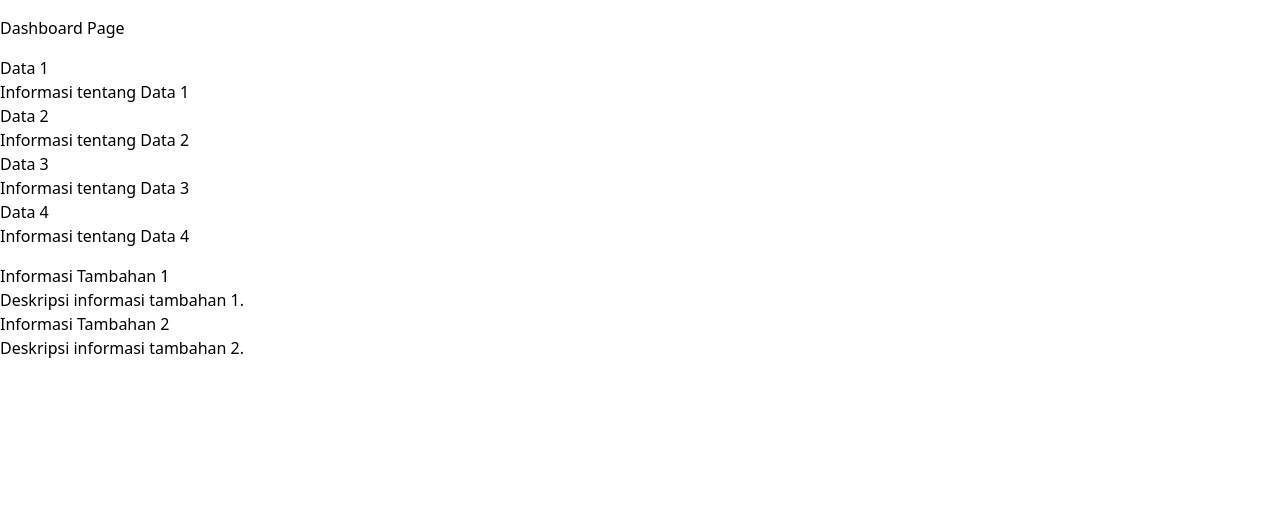
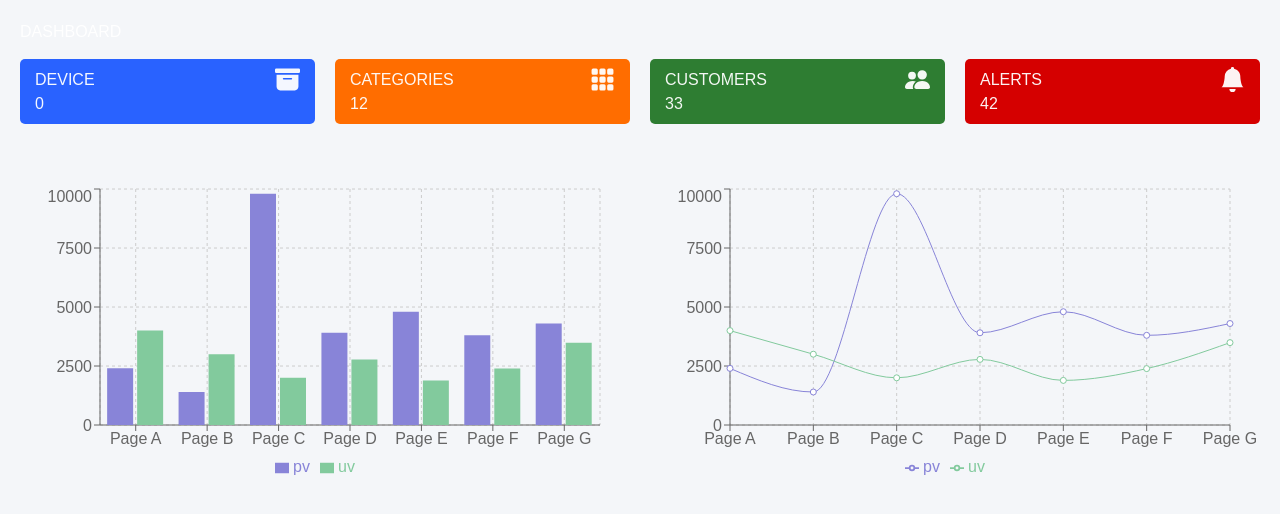
Before and after one commit to rafi-IT-tech/FrontEnd-Hetrik, a React (Vite) app: page /Dashboard in a window 1280 px wide. Shown: the top 514 px of the page. Built offline with nearby package versions, Linux system fonts and the light colour scheme; no server answers; sample sign-in values are in the browser's storage.

Commit message:
Dashboard

```diff
--- a/package.json
+++ b/package.json
@@ -23,7 +23,9 @@
     "react-bootstrap": "^2.9.1",
     "react-chartjs-2": "^5.2.0",
     "react-dom": "^18.2.0",
+    "react-icons": "^4.12.0",
     "react-router-dom": "^6.20.0",
+    "recharts": "^2.10.1",
     "tailwindcss": "^3.3.5"
   },
   "devDependencies": {
--- /dev/null
+++ b/src/App.css
@@ -0,0 +1,228 @@
+body {
+    margin: 0;
+    padding: 0;
+    /* background-color: #1d2634; */
+    background-color: #f4f6f9;
+    color: #9e9ea4;
+    font-family: 'Montserrat', sans-serif;
+  }
+
+  .icon {
+    vertical-align: middle;
+    line-height: 1px;
+    font-size: 20px;
+  }
+  .icon_header {
+    vertical-align: middle;
+    line-height: 1px;
+    font-size: 26px;
+  }
+  .icon, .icon_header {
+    margin-right: 5px;
+  }
+
+  .close_icon {
+    color: red;
+    margin-left: 30px;
+    margin-top: 10px;
+    cursor: pointer;
+  }
+
+  .grid-container {
+    display: grid;
+    grid-template-columns: 260px 1fr 1fr 1fr;
+    grid-template-rows: 0.2fr 3fr;
+    grid-template-areas:
+      'sidebar header header header'
+      'sidebar main main main';
+    height: 100vh;
+  }
+
+  /* Header  */
+  .header {
+    grid-area: header;
+    height: 60px;
+    display: flex;
+    align-items: center;
+    justify-content: space-between;
+    padding: 0 30px 0 30px;
+    box-shadow: 0 6px 7px -3px rgba(0, 0, 0, 0.35);
+  }
+
+  .menu-icon {
+    display: none;
+  }
+  /* End Header  */
+
+  /* Sidebar  */
+  #sidebar {
+    grid-area: sidebar;
+    height: 100%;
+    background-color: #263043;
+    overflow-y: auto;
+    transition: all 0.5s;
+    -webkit-transition: all 0.5s;
+  }
+
+  .sidebar-title {
+    display: flex;
+    justify-content: space-between;
+    align-items: center;
+    padding: 15px 30px 0px 30px;
+    margin-bottom: 30px;
+  }
+
+  .sidebar-title > span {
+    display: none;
+  }
+
+  .sidebar-brand {
+    margin-top: 15px;
+    font-size: 20px;
+    font-weight: 700;
+  }
+
+  .sidebar-list {
+    padding: 0;
+    list-style-type: none;
+  }
+
+  .sidebar-list-item {
+    padding: 20px 20px 20px 20px;
+    font-size: 18px;
+  }
+
+  .sidebar-list-item:hover {
+    background-color: rgba(255, 255, 255, 0.2);
+    cursor: pointer;
+  }
+
+  .sidebar-list-item > a {
+    text-decoration: none;
+    color: #9e9ea4;
+  }
+
+  .sidebar-responsive {
+    display: inline !important;
+    position: absolute;
+    /*
+      we want the z-index of the sidebar higher so that
+      the charts are not showing over the sidebar
+      on small screens
+    */
+    z-index: 12 !important;
+  }
+
+  /* End Sidebar  */
+
+
+  /* Main  */
+  .main-container {
+    grid-area: main;
+    overflow-y: auto;
+    padding: 20px 20px;
+    color: rgba(255, 255, 255, 0.95);
+  }
+
+  .main-title {
+    display: flex;
+    justify-content: space-between;
+  }
+
+  .main-cards {
+    display: grid;
+    grid-template-columns: 1fr 1fr 1fr 1fr;
+    gap: 20px;
+    margin: 15px 0;
+  }
+
+  .card {
+    display: flex;
+    flex-direction: column;
+    justify-content: space-around;
+    padding: 8px 15px;
+    border-radius: 5px;
+  }
+
+  .card:first-child {
+    background-color: #2962ff;
+  }
+
+  .card:nth-child(2) {
+    background-color: #ff6d00;
+  }
+
+  .card:nth-child(3) {
+    background-color: #2e7d32;
+  }
+
+  .card:nth-child(4) {
+    background-color: #d50000;
+  }
+
+  .card-inner {
+    display: flex;
+    align-items: center;
+    justify-content: space-between;
+  }
+
+  .card-inner > .card_icon {
+    font-size: 25px;
+  }
+
+  .charts {
+    display: grid;
+    grid-template-columns: 1fr 1fr;
+    gap: 20px;
+    margin-top: 60px;
+    height: 300px;
+  }
+
+  /* End Main  */
+
+
+  /* Medium <= 992px */
+
+  @media screen and (max-width: 992px) {
+    .grid-container {
+      grid-template-columns: 1fr;
+      grid-template-rows: 0.2fr 3fr;
+      grid-template-areas:
+        'header'
+        'main';
+    }
+
+    #sidebar {
+      display: none;
+    }
+
+    .menu-icon {
+      display: inline;
+    }
+
+    .sidebar-title > span {
+      display: inline;
+    }
+  }
+  /* Small <= 768px */
+
+  @media screen and (max-width: 768px) {
+    .main-cards {
+      grid-template-columns: 1fr;
+      gap: 10px;
+      margin-bottom: 0;
+    }
+
+    .charts {
+      grid-template-columns: 1fr;
+      margin-top: 30px;
+    }
+  }
+
+  /* Extra Small <= 576px */
+
+  @media screen and (max-width: 576px) {
+    .hedaer-left {
+      display: none;
+    }
+  }
--- a/src/App.jsx
+++ b/src/App.jsx
@@ -9,6 +9,7 @@ import Service from "./pages/service page/services";
 import Article from "./pages/article page/Article";
 import Login from "./pages/login page/Login";
 import Signup from "./pages/register page/Register";
+import "./App.css";
 import DashboardPage from "./pages/dashboard/DashboardPage";
 
 const PrivateRoute = ({ element }) => {
--- a/src/pages/dashboard/DashboardPage.jsx
+++ b/src/pages/dashboard/DashboardPage.jsx
@@ -1,75 +1,190 @@
-import React from 'react';
-import { Card, Container, Row, Col } from 'react-bootstrap';
+import React,{useEffect, useState} from 'react'
+import
+{ BsFillArchiveFill, BsFillGrid3X3GapFill, BsPeopleFill, BsFillBellFill}
+ from 'react-icons/bs'
+ import axios from 'axios';
+ import
+ { BarChart, Bar, Cell, XAxis, YAxis, CartesianGrid, Tooltip, Legend, ResponsiveContainer, LineChart, Line }
+ from 'recharts';
 
-const DashboardPage = () => {
+function DashboardPage() {
+  const [productCount, setProductCount] = useState(0);
+  const [categoryCount, setCategoryCount] = useState(0);
+  const [customerCount, setCustomerCount] = useState(0);
+  const [alertCount, setAlertCount] = useState(0);
+  const storedToken = localStorage.getItem('token');
+
+  // Example API endpoint URLs (replace with your actual URLs)
+  const productUrl = 'https://hetrik-api.onrender.com/api/device/devices';
+  const categoryUrl = 'https://api.example.com/categories';
+  const customerUrl = 'https://api.example.com/customers';
+  const alertUrl = 'https://api.example.com/alerts';
+  useEffect (() => {
+
+    // Axios GET requests for each card
+    axios.get(productUrl, {
+      headers: {
+          'Authorization': `Bearer ${storedToken}`,
+      },
+  })
+      .then(response => setProductCount(response.data.length))
+      .catch(error => console.error('Error fetching product data:', error));
+
+    axios.get(categoryUrl, {
+      headers: {
+          'Authorization': `Bearer ${storedToken}`,
+      },
+  })
+      .then(response => setCategoryCount(response.data.length))
+      .catch(error => console.error('Error fetching category data:', error));
+
+    axios.get(customerUrl, {
+      headers: {
+          'Authorization': `Bearer ${storedToken}`,
+      },
+  })
+      .then(response => setCustomerCount(response.data.length))
+      .catch(error => console.error('Error fetching customer data:', error));
+
+    axios.get(alertUrl, {
+      headers: {
+          'Authorization': `Bearer ${storedToken}`,
+      },
+  })
+      .then(response => setAlertCount(response.data.length))
+      .catch(error => console.error('Error fetching alert data:', error));
+  }, []);
+    const data = [
+        {
+          name: 'Page A',
+          uv: 4000,
+          pv: 2400,
+          amt: 2400,
+        },
+        {
+          name: 'Page B',
+          uv: 3000,
+          pv: 1398,
+          amt: 2210,
+        },
+        {
+          name: 'Page C',
+          uv: 2000,
+          pv: 9800,
+          amt: 2290,
+        },
+        {
+          name: 'Page D',
+          uv: 2780,
+          pv: 3908,
+          amt: 2000,
+        },
+        {
+          name: 'Page E',
+          uv: 1890,
+          pv: 4800,
+          amt: 2181,
+        },
+        {
+          name: 'Page F',
+          uv: 2390,
+          pv: 3800,
+          amt: 2500,
+        },
+        {
+          name: 'Page G',
+          uv: 3490,
+          pv: 4300,
+          amt: 2100,
+        },
+      ];
+
+
   return (
-    <Container>
-      <h2 className="mt-4 mb-4">Dashboard Page</h2>
+    <main className='main-container'>
+        <div className='main-title'>
+            <h3>DASHBOARD</h3>
+        </div>
 
-      <Row>
-        {/* Card 1 */}
-        <Col md={3}>
-          <Card>
-            <Card.Body>
-              <Card.Title>Data 1</Card.Title>
-              <Card.Text>Informasi tentang Data 1</Card.Text>
-            </Card.Body>
-          </Card>
-        </Col>
+        <div className='main-cards'>
+            <div className='card'>
+                <div className='card-inner'>
+                    <h3>DEVICE</h3>
+                    <BsFillArchiveFill className='card_icon'/>
+                </div>
+                <h1>{productCount}</h1>
+            </div>
+            <div className='card'>
+                <div className='card-inner'>
+                    <h3>CATEGORIES</h3>
+                    <BsFillGrid3X3GapFill className='card_icon'/>
+                </div>
+                <h1>12</h1>
+            </div>
+            <div className='card'>
+                <div className='card-inner'>
+                    <h3>CUSTOMERS</h3>
+                    <BsPeopleFill className='card_icon'/>
+                </div>
+                <h1>33</h1>
+            </div>
+            <div className='card'>
+                <div className='card-inner'>
+                    <h3>ALERTS</h3>
+                    <BsFillBellFill className='card_icon'/>
+                </div>
+                <h1>42</h1>
+            </div>
+        </div>
 
-        {/* Card 2 */}
-        <Col md={3}>
-          <Card>
-            <Card.Body>
-              <Card.Title>Data 2</Card.Title>
-              <Card.Text>Informasi tentang Data 2</Card.Text>
-            </Card.Body>
-          </Card>
-        </Col>
+        <div className='charts'>
+            <ResponsiveContainer width="100%" height="100%">
+            <BarChart
+            width={500}
+            height={300}
+            data={data}
+            margin={{
+                top: 5,
+                right: 30,
+                left: 20,
+                bottom: 5,
+            }}
+            >
+                <CartesianGrid strokeDasharray="3 3" />
+                <XAxis dataKey="name" />
+                <YAxis />
+                <Tooltip />
+                <Legend />
+                <Bar dataKey="pv" fill="#8884d8" />
+                <Bar dataKey="uv" fill="#82ca9d" />
+                </BarChart>
+            </ResponsiveContainer>
 
-        {/* Card 3 */}
-        <Col md={3}>
-          <Card>
-            <Card.Body>
-              <Card.Title>Data 3</Card.Title>
-              <Card.Text>Informasi tentang Data 3</Card.Text>
-            </Card.Body>
-          </Card>
-        </Col>
+            <ResponsiveContainer width="100%" height="100%">
+                <LineChart
+                width={500}
+                height={300}
+                data={data}
+                margin={{
+                    top: 5,
+                    right: 30,
+                    left: 20,
+                    bottom: 5,
+                }}
+                >
+                <CartesianGrid strokeDasharray="3 3" />
+                <XAxis dataKey="name" />
+                <YAxis />
+                <Tooltip />
+                <Legend />
+                <Line type="monotone" dataKey="pv" stroke="#8884d8" activeDot={{ r: 8 }} />
+                <Line type="monotone" dataKey="uv" stroke="#82ca9d" />
+                </LineChart>
+            </ResponsiveContainer>
 
-        {/* Card 4 */}
-        <Col md={3}>
-          <Card>
-            <Card.Body>
-              <Card.Title>Data 4</Card.Title>
-              <Card.Text>Informasi tentang Data 4</Card.Text>
-            </Card.Body>
-          </Card>
-        </Col>
-      </Row>
+        </div>
+    </main>
+  )
+}
 
-      {/* Informasi Tambahan */}
-      <Row className="mt-4">
-        <Col>
-          <Card>
-            <Card.Body>
-              <Card.Title>Informasi Tambahan 1</Card.Title>
-              <Card.Text>Deskripsi informasi tambahan 1.</Card.Text>
-            </Card.Body>
-          </Card>
-        </Col>
-
-        <Col>
-          <Card>
-            <Card.Body>
-              <Card.Title>Informasi Tambahan 2</Card.Title>
-              <Card.Text>Deskripsi informasi tambahan 2.</Card.Text>
-            </Card.Body>
-          </Card>
-        </Col>
-      </Row>
-    </Container>
-  );
-};
-
-export default DashboardPage;
+export default DashboardPage
```
Also changed, not shown: src/pages/service page/dashboar.jsx (deleted), src/pages/service page/dashboard.jsx (added), 1 other file (tests, documents, lock files or other folders).
